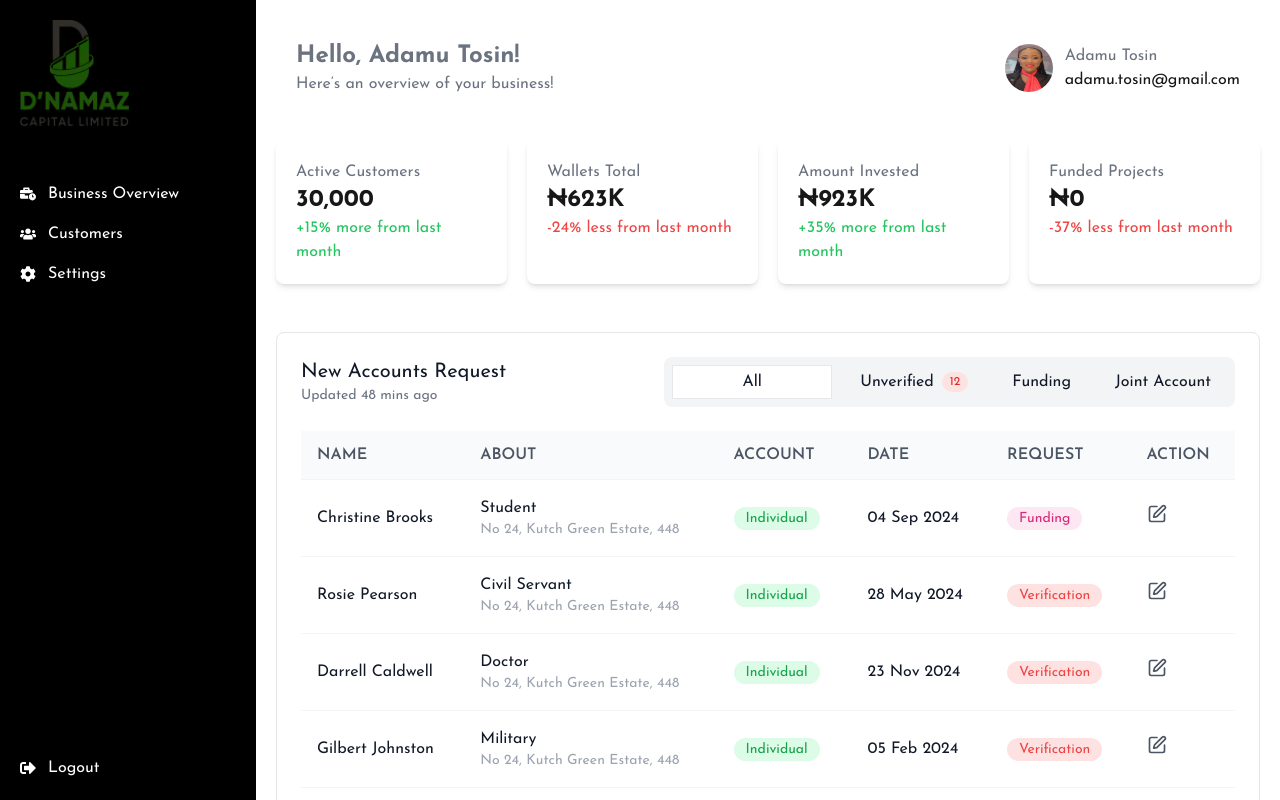
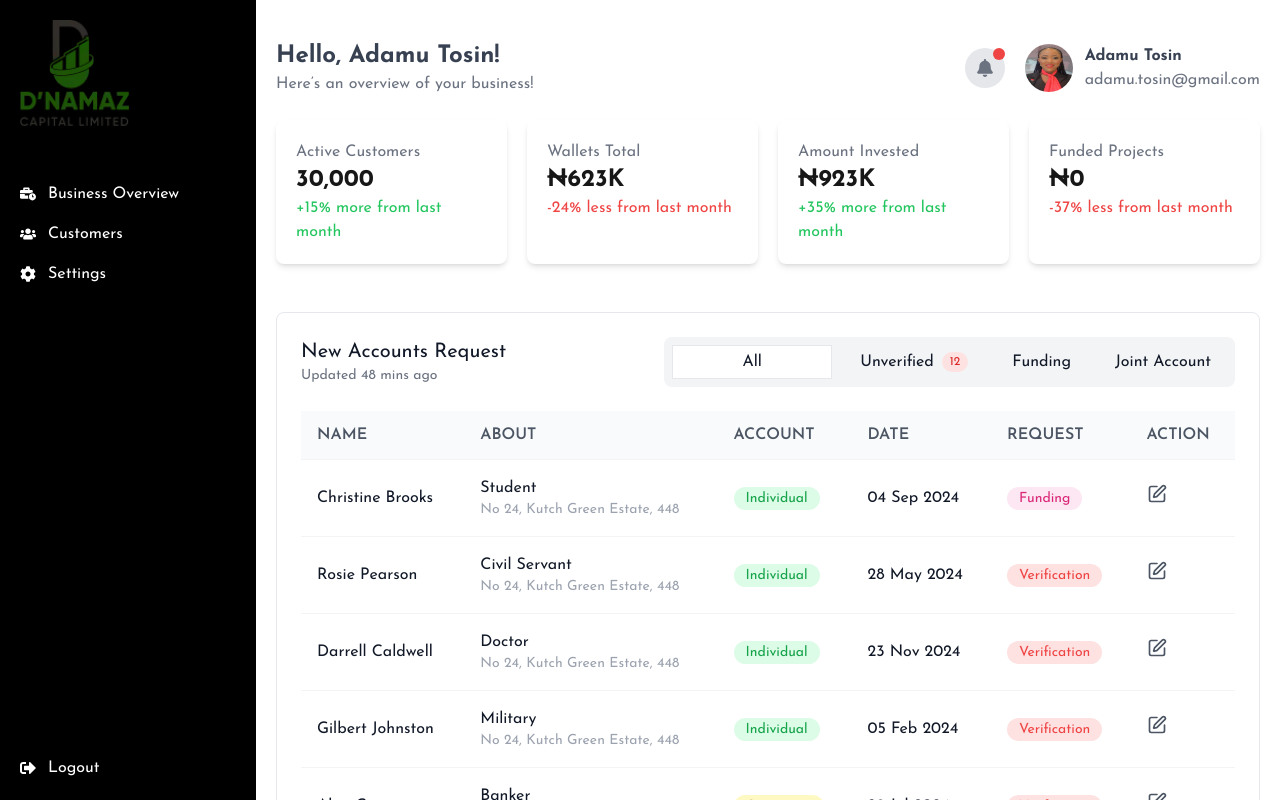
Before and after one commit to AyoMoses1/dnamaz, a Next.js app: page / in a window 1280 px wide. Shown: the top 800 px of the page. Built offline with nearby package versions, Linux system fonts and the light colour scheme.

Commit message:
Refactor Header component to display full name, add spacing, and include notification bell

```diff
--- a/app/_components/Header.tsx
+++ b/app/_components/Header.tsx
@@ -1,6 +1,6 @@
-// components/Header.tsx
 import Image from "next/image";
 import { FC } from "react";
+import { FaBell } from "react-icons/fa";
 import rita from "@/public/Rita.jpg";
 
 interface HeaderProps {
@@ -10,11 +10,19 @@ interface HeaderProps {
 
 const Header: FC<HeaderProps> = ({ name, email }) => {
   return (
-    <header className="p-5 flex justify-between items-center">
+    <header className="pt-5 flex justify-between items-center">
       <div>
-        <h1 className="text-gray-500 text-2xl font-bold">Hello, {name}!</h1>
+        <h1 className="text-gray-700 text-2xl font-bold">Hello, {name}!</h1>
         <p className="text-gray-500">Here’s an overview of your business!</p>
       </div>
+      <div className="flex items-center space-x-5">
+        <div className="relative">
+          <div className="flex items-center justify-center w-10 h-10 bg-gray-200 rounded-full">
+            <FaBell className="text-gray-500 text-lg" />
+          </div>
+          <span className="absolute top-0 right-0 w-3 h-3 bg-red-500 rounded-full"></span>
+        </div>
+
         <div className="flex items-center space-x-3">
           <Image
             src={rita}
@@ -23,8 +31,9 @@ const Header: FC<HeaderProps> = ({ name, email }) => {
             className="w-12 h-12 rounded-full"
           />
           <div>
-          <p className="text-gray-500">{name}</p>
-          <p className="">{email}</p>
+            <p className="text-gray-700 font-bold">{name}</p>
+            <p className="text-gray-500">{email}</p>
+          </div>
         </div>
       </div>
     </header>
```
Lines whose indentation alone changed are shown as unchanged.
